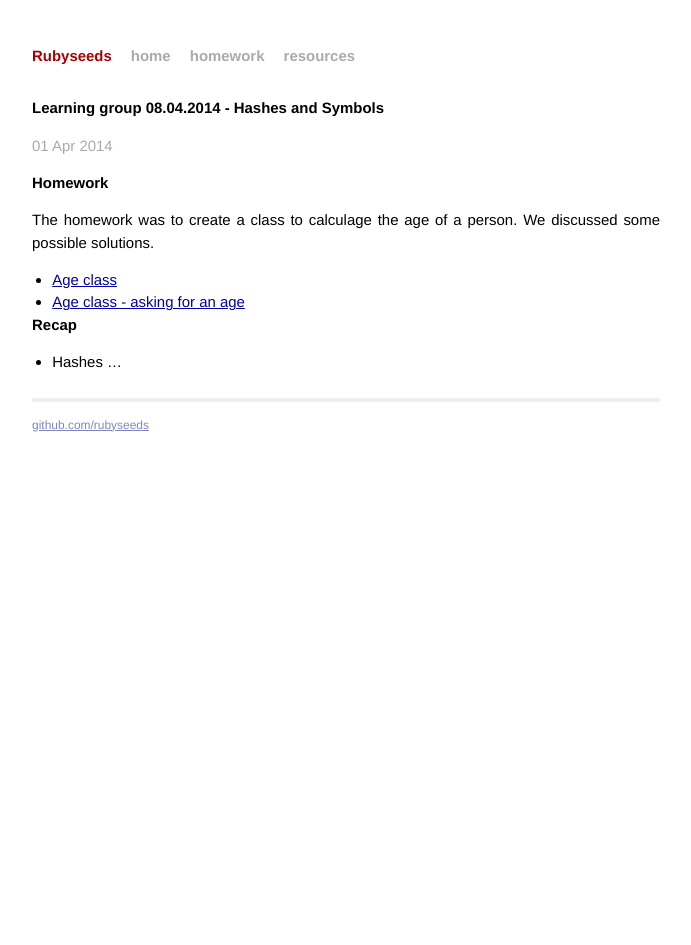
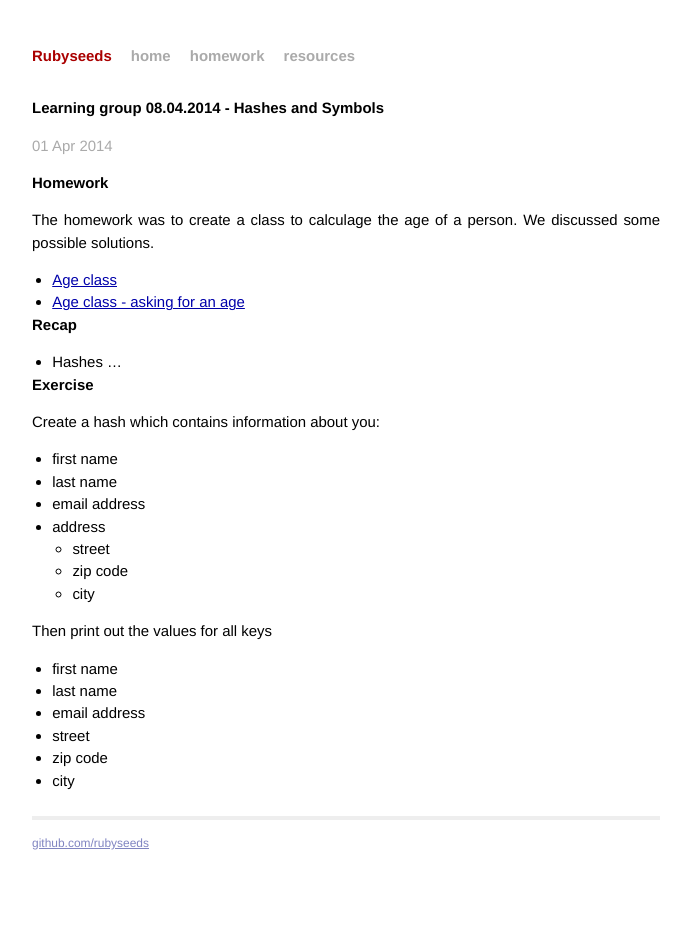
Before and after one commit to LydKo/materials, a Jekyll site: the page built from _posts/2014-04-08-hashes_and_symbols.md, in a window 1280 px wide. Shown: the whole page, without its empty margins (294-985 px from the left). Built offline with Jekyll 4.4.1, drawn with Linux system fonts in a browser that asks for light colours; Markdown is read by kramdown in place of the engine named in the settings.

Commit message:
Added exercise we did during the lesson

```diff
--- a/_posts/2014-04-08-hashes_and_symbols.md
+++ b/_posts/2014-04-08-hashes_and_symbols.md
@@ -17,3 +17,23 @@ discussed some possible solutions.
 # Recap
 
 * Hashes ...
+
+# Exercise
+Create a hash which contains information about you:
+- first name
+- last name
+- email address
+- address
+  - street
+  - zip code
+  - city
+
+
+Then print out the values for all keys
+
+- first name
+- last name
+- email address
+- street
+- zip code
+- city
```
